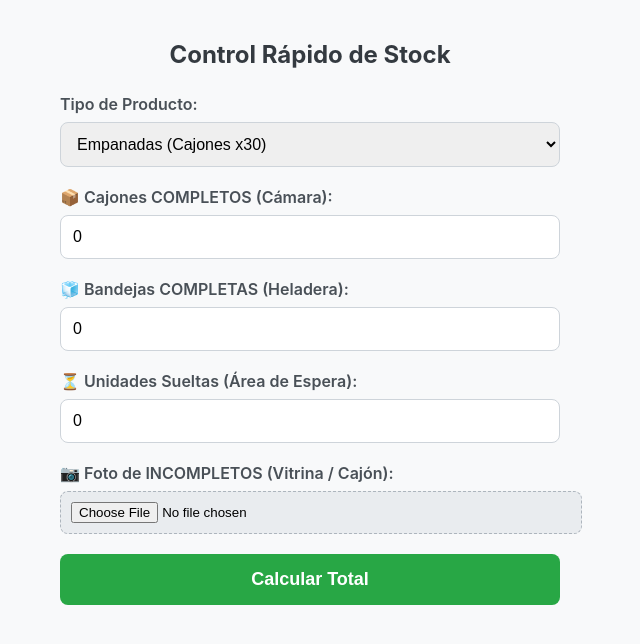
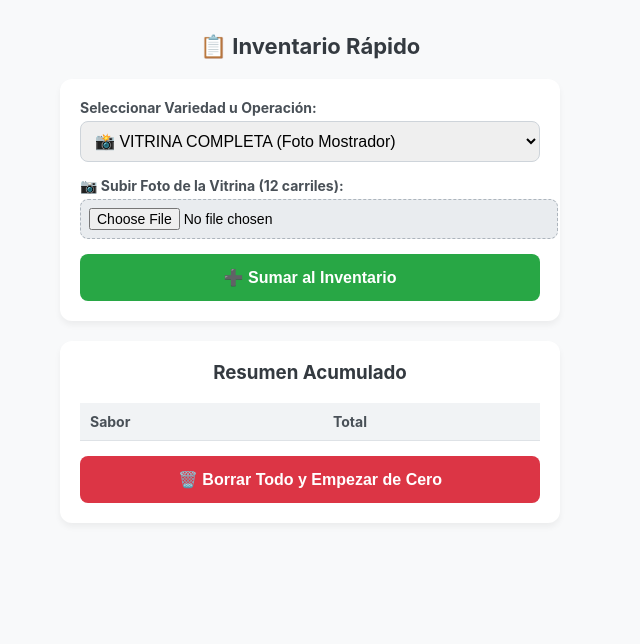
Before and after one commit to alfapar64-code/Inventario, a Flask app: page / in a window 1280 px wide. Shown: the top 644 px of the page, without its empty margins (330-970 px from the left). Run offline with Flask 3, Linux system fonts and the light colour scheme; lists and menus that the app fills with data are empty.

Commit message:
Revamp inventory form and add new features
Updated inventory management interface with new styles and functionality.

```diff
--- a/templates/index.html
+++ b/templates/index.html
@@ -4,142 +4,193 @@
     <meta charset="UTF-8">
     <meta name="viewport" content="width=device-width, initial-scale=1.0">
     <title>Inventario Central</title>
-
-    <!-- Configuración de PWA (Web App) -->
     <link rel="manifest" href="/static/manifest.json">
     <meta name="theme-color" content="#28a745">
     <link rel="apple-touch-icon" href="/static/icon-192x192.png">
 
     <style>
-        body {
-            font-family: -apple-system, BlinkMacSystemFont, "Segoe UI", Roboto, Arial, sans-serif;
-            padding: 20px;
-            max-width: 500px;
-            margin: 0 auto;
-            background-color: #f8f9fa;
-        }
-        h2 { color: #343a40; text-align: center; margin-bottom: 25px; }
-        .form-group { margin-bottom: 20px; }
-        label { display: block; margin-bottom: 8px; font-weight: 600; color: #495057;}
-        input[type="number"], select {
-            width: 100%;
-            padding: 12px;
-            box-sizing: border-box;
-            border-radius: 8px;
-            border: 1px solid #ced4da;
-            font-size: 16px;
-        }
-        input[type="file"] {
-            width: 100%;
-            padding: 10px;
-            background: #e9ecef;
-            border-radius: 8px;
-            border: 1px dashed #adb5bd;
-        }
-        button {
-            width: 100%;
-            padding: 15px;
-            background-color: #28a745;
-            color: white;
-            border: none;
-            font-size: 18px;
-            font-weight: bold;
-            border-radius: 8px;
-            cursor: pointer;
-            transition: background-color 0.2s;
-        }
+        body { font-family: -apple-system, Arial, sans-serif; padding: 15px; max-width: 500px; margin: 0 auto; background-color: #f8f9fa;}
+        h2 { color: #343a40; text-align: center; margin-bottom: 20px; font-size: 22px;}
+        .card { background: white; padding: 20px; border-radius: 12px; box-shadow: 0 4px 6px rgba(0,0,0,0.05); margin-bottom: 20px; }
+        .form-group { margin-bottom: 15px; }
+        label { display: block; margin-bottom: 5px; font-weight: bold; color: #495057; font-size: 14px;}
+        input[type="number"], select { width: 100%; padding: 10px; border-radius: 8px; border: 1px solid #ced4da; font-size: 16px;}
+        input[type="file"] { width: 100%; padding: 8px; background: #e9ecef; border-radius: 8px; border: 1px dashed #adb5bd; font-size: 14px;}
+        button { width: 100%; padding: 14px; background-color: #28a745; color: white; border: none; font-size: 16px; font-weight: bold; border-radius: 8px; cursor: pointer; transition: 0.2s;}
         button:hover { background-color: #218838; }
-        button:disabled { background-color: #6c757d; cursor: not-allowed; }
-        #resultado {
-            margin-top: 25px;
-            padding: 20px;
-            background-color: #d4edda;
-            color: #155724;
-            border-radius: 8px;
-            text-align: center;
-            font-size: 22px;
-            font-weight: bold;
-            display: none;
-            border: 1px solid #c3e6cb;
-        }
-        .detalles-resultado {
-            font-size: 14px;
-            font-weight: normal;
-            color: #495057;
-            display: block;
-            margin-top: 8px;
-        }
+        button:disabled { background-color: #6c757d; }
+        .btn-limpiar { background-color: #dc3545; margin-top: 15px; }
+
+        table { width: 100%; border-collapse: collapse; margin-top: 15px; font-size: 14px;}
+        th, td { padding: 10px; text-align: left; border-bottom: 1px solid #dee2e6; }
+        th { background-color: #f1f3f5; color: #495057; font-weight: bold;}
+        .total-cell { font-weight: bold; color: #28a745; font-size: 16px;}
     </style>
 </head>
 <body>
-    <h2>Control Rápido de Stock</h2>
+    <h2>📋 Inventario Rápido</h2>
+
+    <div class="card">
         <form id="inventarioForm">
             <div class="form-group">
-            <label>Tipo de Producto:</label>
-            <select name="sabor" id="sabor">
-                <option value="Empanada">Empanadas (Cajones x30)</option>
-                <option value="Burrito">Burritos (Cajones x14)</option>
+                <label>Seleccionar Variedad u Operación:</label>
+                <select name="sabor" id="sabor" onchange="toggleInputs()">
+                    <option value="MOSTRADOR_COMPLETO">📸 VITRINA COMPLETA (Foto Mostrador)</option>
+                    <optgroup label="Tradicionales">
+                        <option value="Jamón y Queso (JQ)">Jamón y Queso (JQ)</option>
+                        <option value="Humita (HM)">Humita (HM)</option>
+                        <option value="Cebolla y Queso (CQ)">Cebolla y Queso (CQ)</option>
+                        <option value="Capresse (CA)">Capresse (CA)</option>
+                        <option value="Roquefort y Jamón (RJ)">Roquefort y Jamón (RJ)</option>
+                        <option value="Bondiola (BD)">Bondiola (BD)</option>
+                        <option value="Carne Picante (CP)">Carne Picante (CP)</option>
+                        <option value="Pollo (PL)">Pollo (PL)</option>
+                        <option value="Cheese Burger (CB)">Cheese Burger (CB)</option>
+                        <option value="Carne Cuchillo (CC)">Carne Cuchillo (CC)</option>
+                        <option value="Carne Suave (CS)">Carne Suave (CS)</option>
+                    </optgroup>
+                    <optgroup label="Veganas / Integrales">
+                        <option value="Verdura">Verdura</option>
+                        <option value="Puerro y Hongos">Puerro y Hongos</option>
+                        <option value="Choclo y Calabaza">Choclo y Calabaza</option>
+                        <option value="Pollo al Curry">Pollo al Curry</option>
+                        <option value="Carne Criolla">Carne Criolla</option>
+                    </optgroup>
+                    <optgroup label="Burritos">
+                        <option value="Burrito de Ternera">Burrito de Ternera (Cajón x14)</option>
+                    </optgroup>
                 </select>
             </div>
 
+            <div id="manualInputs" style="display: none;">
                 <div class="form-group">
-            <label>📦 Cajones COMPLETOS (Cámara):</label>
-            <input type="number" name="cajones" value="0" min="0">
+                    <label>📦 Cajones COMPLETOS:</label>
+                    <input type="number" name="cajones" id="cajones" value="0" min="0">
+                </div>
+                <div class="form-group">
+                    <label>🧊 Bandejas COMPLETAS (Heladera):</label>
+                    <input type="number" name="bandejas" id="bandejas" value="0" min="0">
+                </div>
+                <div class="form-group">
+                    <label>⏳ Área de Espera (Sueltas):</label>
+                    <input type="number" name="espera" id="espera" value="0" min="0">
+                </div>
             </div>
 
             <div class="form-group">
-            <label>🧊 Bandejas COMPLETAS (Heladera):</label>
-            <input type="number" name="bandejas" value="0" min="0">
+                <label id="fotoLabel">📷 Subir Foto de la Vitrina (12 carriles):</label>
+                <input type="file" name="foto" id="foto" accept="image/*" capture="environment">
             </div>
 
-        <div class="form-group">
-            <label>⏳ Unidades Sueltas (Área de Espera):</label>
-            <input type="number" name="espera" value="0" min="0">
+            <button type="submit" id="btnCalcular">➕ Sumar al Inventario</button>
+        </form>
     </div>
 
-        <div class="form-group">
-            <label>📷 Foto de INCOMPLETOS (Vitrina / Cajón):</label>
-            <input type="file" name="foto" accept="image/*" capture="environment">
+    <div class="card" id="resumenCard">
+        <h3 style="margin-top: 0; color: #343a40; text-align: center;">Resumen Acumulado</h3>
+        <table id="tablaResultados">
+            <thead>
+                <tr>
+                    <th>Sabor</th>
+                    <th>Total</th>
+                </tr>
+            </thead>
+            <tbody id="tablaBody">
+                <!-- Filas dinámicas -->
+            </tbody>
+        </table>
+        <button class="btn-limpiar" onclick="limpiarInventario()">🗑️ Borrar Todo y Empezar de Cero</button>
     </div>
 
-        <button type="submit" id="btnCalcular">Calcular Total</button>
-    </form>
+    <script>
+        // Diccionario para almacenar todo el conteo
+        let inventario = {};
 
-    <div id="resultado"></div>
+        // Mapeo para conectar las siglas de la IA con el nombre completo
+        const mapaMostrador = {
+            "JQ": "Jamón y Queso (JQ)", "HM": "Humita (HM)", "CQ": "Cebolla y Queso (CQ)",
+            "CA": "Capresse (CA)", "RJ": "Roquefort y Jamón (RJ)", "BD": "Bondiola (BD)",
+            "CP": "Carne Picante (CP)", "PL": "Pollo (PL)", "CB": "Cheese Burger (CB)",
+            "CC": "Carne Cuchillo (CC)", "CS": "Carne Suave (CS)"
+        };
 
-    <script>
+        function toggleInputs() {
+            const sabor = document.getElementById('sabor').value;
+            const manualInputs = document.getElementById('manualInputs');
+            const fotoLabel = document.getElementById('fotoLabel');
+
+            if (sabor === 'MOSTRADOR_COMPLETO') {
+                manualInputs.style.display = 'none';
+                fotoLabel.innerText = '📷 Subir Foto de la Vitrina (12 carriles):';
+            } else {
+                manualInputs.style.display = 'block';
+                fotoLabel.innerText = '📷 Foto de INCOMPLETOS (Cajón / Bandeja):';
+            }
+        }
+
+        function actualizarTabla() {
+            const tbody = document.getElementById('tablaBody');
+            tbody.innerHTML = '';
+
+            for (const [sabor, cantidad] of Object.entries(inventario)) {
+                if (cantidad > 0) {
+                    const tr = document.createElement('tr');
+                    tr.innerHTML = `<td>${sabor}</td><td class="total-cell">${cantidad}</td>`;
+                    tbody.appendChild(tr);
+                }
+            }
+        }
+
+        function limpiarInventario() {
+            if(confirm("¿Seguro que quieres limpiar todo el conteo actual?")) {
+                inventario = {};
+                actualizarTabla();
+            }
+        }
+
         document.getElementById('inventarioForm').addEventListener('submit', async (e) => {
             e.preventDefault();
             const btn = document.getElementById('btnCalcular');
-            const divResultado = document.getElementById('resultado');
-
-            btn.innerText = 'Analizando imagen y calculando...';
+            btn.innerText = 'Procesando...';
             btn.disabled = true;
-            divResultado.style.display = 'none';
 
             const formData = new FormData(e.target);
 
             try {
-                const response = await fetch('/calcular', {
-                    method: 'POST',
-                    body: formData
-                });
-
+                const response = await fetch('/calcular', { method: 'POST', body: formData });
                 const data = await response.json();
 
-                divResultado.style.display = 'block';
-                divResultado.innerHTML = `
-                    Total en Stock: ${data.total}
-                    <span class="detalles-resultado">
-                        (Completos + Espera: ${data.manual} | IA contó en foto: ${data.ia})
-                    </span>`;
+                if (data.error) {
+                    alert(data.error);
+                } else if (data.tipo === 'mostrador') {
+                    // Sumar los resultados del mostrador a la tabla
+                    for (const [sigla, cant] of Object.entries(data.datos)) {
+                        const nombreCompleto = mapaMostrador[sigla] || sigla;
+                        inventario[nombreCompleto] = (inventario[nombreCompleto] || 0) + parseInt(cant);
+                    }
+                } else if (data.tipo === 'individual') {
+                    // Sumar carga manual o foto individual
+                    inventario[data.sabor] = (inventario[data.sabor] || 0) + parseInt(data.total);
+                }
+
+                actualizarTabla();
+
+                // Resetear el formulario (deja el sabor seleccionado pero borra números y foto)
+                document.getElementById('cajones').value = 0;
+                document.getElementById('bandejas').value = 0;
+                document.getElementById('espera').value = 0;
+                document.getElementById('foto').value = "";
+
             } catch (error) {
                 alert('Ocurrió un error al procesar los datos o la imagen.');
             } finally {
-                btn.innerText = 'Calcular Total';
+                btn.innerText = '➕ Sumar al Inventario';
                 btn.disabled = false;
             }
         });
+
+        // Ejecutar estado inicial de la vista
+        toggleInputs();
     </script>
 </body>
 </html>
```
Lines whose indentation alone changed are shown as unchanged.
